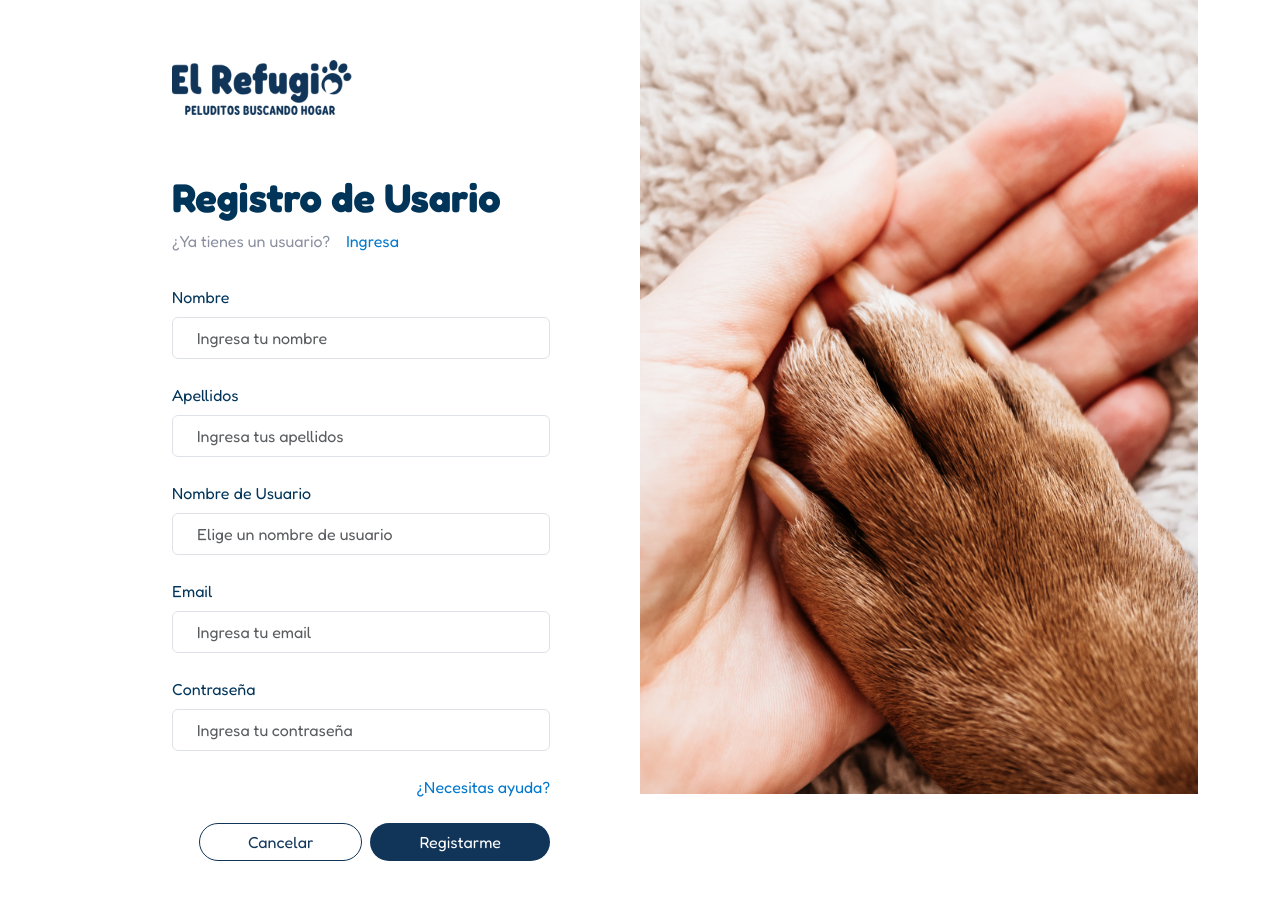
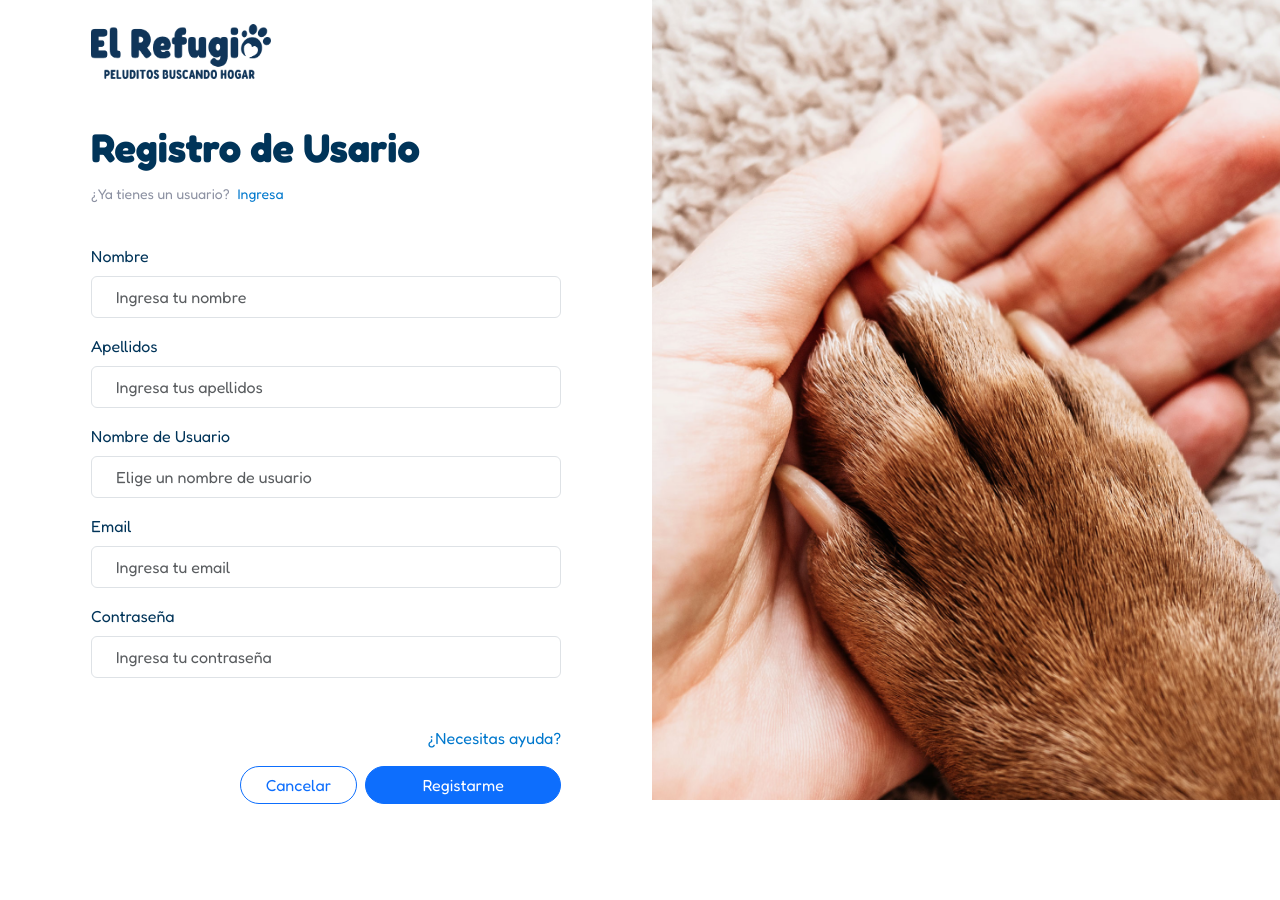
Before and after one commit to 4GeeksAcademy/proyecto-final-pt-uy, a React app: page /register in a window 1280 px wide. After the commit the page ends 828 px from the top, so only its background shows below. Built offline with nearby package versions, Linux system fonts and the light colour scheme; no server answers.

Commit message:
SignUp 3rd commit

```diff
--- a/src/front/js/pages/Register.js
+++ b/src/front/js/pages/Register.js
@@ -1,57 +1,81 @@
 import React from 'react'
 import { Link } from 'react-router-dom';
-import SignUpImage from "../../img/SignUpImage.png";
-import LogoImage from "../../img/Logo.png";
+
+import signUpImage from "../../img/signUp_image.png";
+import logo from "../../img/el_refugio_logo.png";
 
 const Register = () => {
   return (
-    <div className='container d-flex flex-column-reverse flex-md-row mb-3'>
-      <div className='col-md-6'>
-        <div className='formMargin'>
-          <div>
-            <img src={LogoImage} alt='SignUpImage' className='' />
+    <div className='d-flex flex-column-reverse flex-md-row min-vh-100'>
+      {/* Form Panel */}
+      <div className='d-flex flex-column justify-content-center align-items-center w-100 w-md-50 form-panel p-4'>
+        {/* Form Container */}
+        <div className="d-flex flex-column w-100" style={{ maxWidth: "470px" }}>
+
+          {/* Logo */}
+          <figure className='logo-container mb-4 mb-md-5'>
+            <img src={logo} alt="Logo" />
+          </figure>
+
+          {/* Text */}
+          <h1 className="fw-bold lh-1 mb-2 mb-md-3">Registro de Usario</h1>
+          <div className="d-flex flex-row fs-7 mb-4 mb-md-4">
+            <p className="greyText pe-2">¿Ya tienes un usuario?</p>
+            <Link to={"/login"} className="linkStyle">Ingresa</Link>
           </div>
-          <div className='mt-5 mb-3'>
-            <h1 className="boldText">Registro de Usario</h1>
-            <div className="d-flex flex-row mb-3">
-              <p className="greyText pe-3">¿Ya tienes un usuario?</p>
-              <Link to={"/login"} className="linkStyle">Ingresa</Link>
-            </div>
-          </div>
-          <div>
-            <div className="mb-4">
-              <label for="name" className="form-label primaryText">Nombre</label>
+
+          {/* Form */}
+          <form className='d-flex flex-column w-100'>
+            {/* Name */}
+            <div className="mb-3">
+              <label for="name" className="form-label">Nombre</label>
               <input type="text" className="form-control py-2 px-4" id="name" placeholder="Ingresa tu nombre" />
             </div>
-            <div className="mb-4">
-              <label for="lastname" className="form-label primaryText">Apellidos</label>
+
+            {/* Lastname */}
+            <div className="mb-3">
+              <label for="lastname" className="form-label">Apellidos</label>
               <input type="text" className="form-control py-2 px-4" id="lastname" placeholder="Ingresa tus apellidos" />
             </div>
-            <div className="mb-4">
+
+            {/* UserName */}
+            <div className="mb-3">
               <label for="userName" className="form-label">Nombre de Usuario</label>
               <input type="text" className="form-control py-2 px-4" id="userName" placeholder="Elige un nombre de usuario" />
             </div>
-            <div className="mb-4">
+
+            {/* Email */}
+            <div className="mb-3">
               <label for="email" className="form-label">Email</label>
               <input type="email" className="form-control py-2 px-4" id="email" placeholder="Ingresa tu email" />
             </div>
-            <div className="mb-4">
+
+            {/* Password */}
+            <div className="mb-4 mb-md-5">
               <label for="password" className="form-label">Contraseña</label>
               <input type="password" className="form-control py-2 px-4" id="password" placeholder="Ingresa tu contraseña" />
             </div>
-            <div className='mb-4 d-flex'>
+
+            <div className='mb-3 d-flex'>
               <Link to={""} className="linkStyle ms-auto">¿Necesitas ayuda?</Link>
             </div>
-            <div className='mb-4 d-flex'>
-              <button type="button" class="btn btn-outline-darkBlue px-5 rounded-pill ms-auto">Cancelar</button>
-              <button type="submit" class="btn btn-darkBlue px-5 rounded-pill ms-2">Registarme</button>
+
+            {/* Buttons */}
+            <div className="row g-0 justify-content-end">
+              <div className="col-4 col-md-3 me-2">
+                <button type='button' className='btn btn-outline-primary rounded-pill w-100'>Cancelar</button>
+              </div>
+              <div className="col-5">
+                <button type='button' className="btn btn-primary rounded-pill w-100">Registarme</button>
+              </div>
             </div>
-          </div>
+
+          </form>
         </div>
       </div>
-      <div className='col-md-6'>
-        <img src={SignUpImage} alt='SignUpImage' className='image' />
-      </div>
+
+      {/* Image Panel */}
+      <div className="d-flex w-100 w-md-50 image-panel" style={{ backgroundImage: `url(${signUpImage})` }}></div>
     </div>
   )
 }
--- a/src/front/styles/index.css
+++ b/src/front/styles/index.css
@@ -57,10 +57,6 @@ body {
     min-height: 70vh;
 }
 
-.boldText {
-    font-weight: bolder ;
-}
-
 .greyText {
     color: #8C91A2
 }
```
Also changed, not shown: src/front/img/Logo.png (deleted), src/front/img/SignUpImage.png (deleted), src/front/img/signUp_image.png (added).
